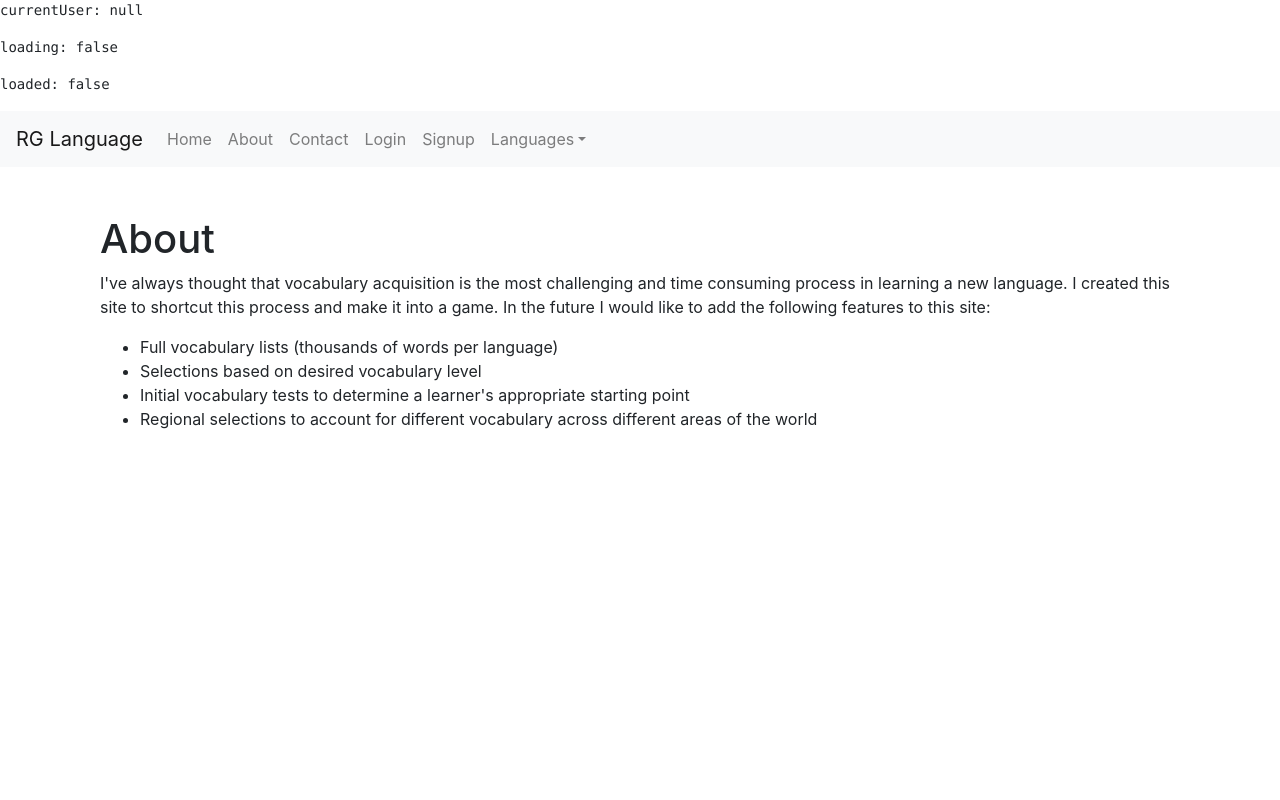
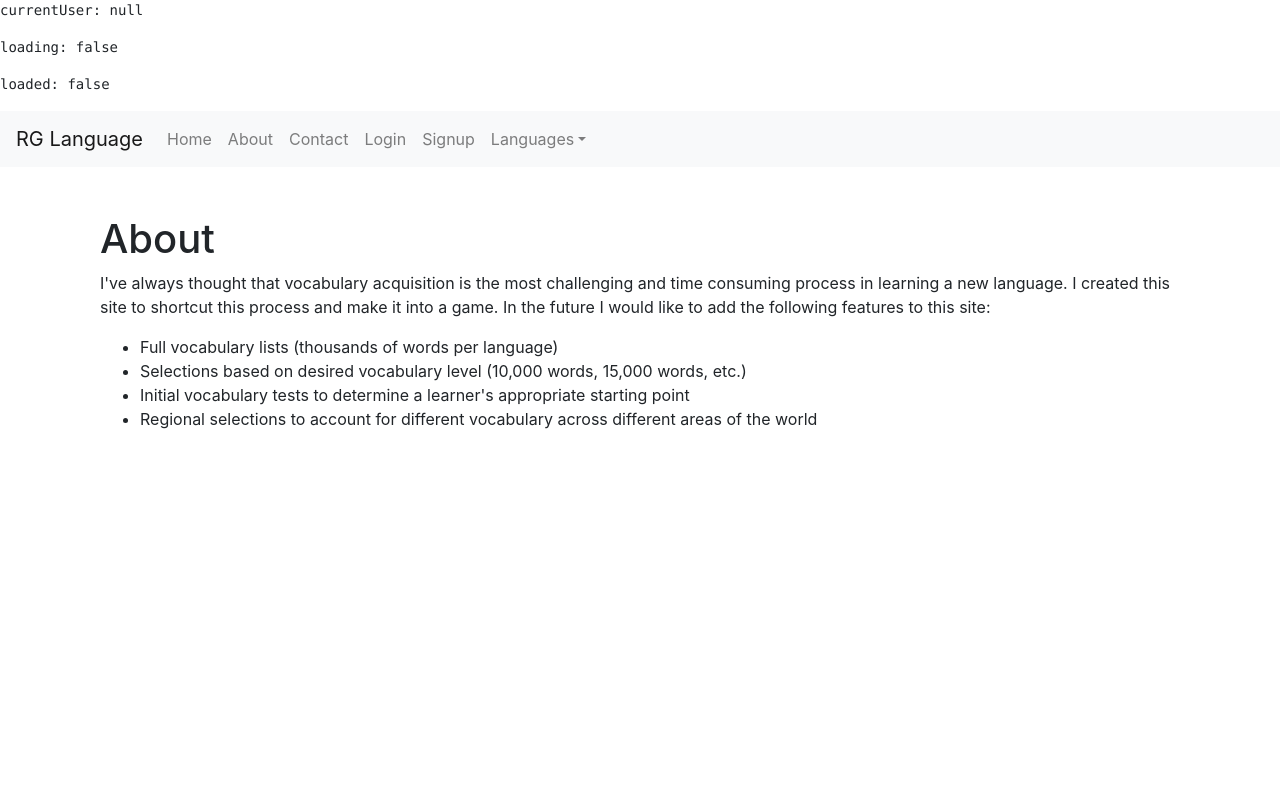
Before and after one commit to rsg71/RG_Language, a React (Create React App) app in the folder client/: page /about in a window 1280 px wide. Shown: the top 800 px of the page. Built offline with nearby package versions, Linux system fonts and the light colour scheme; no server answers.

Commit message:
edit about page

```diff
--- a/client/src/pages/About/About.js
+++ b/client/src/pages/About/About.js
@@ -17,7 +17,7 @@ export default function About() {
 
                         <ul>
                             <li>Full vocabulary lists (thousands of words per language)</li>
-                            <li>Selections based on desired vocabulary level</li>
+                            <li>Selections based on desired vocabulary level (10,000 words, 15,000 words, etc.)</li>
                             <li>Initial vocabulary tests to determine a learner's appropriate starting point</li>
                             <li>Regional selections to account for different vocabulary across different areas of the world</li>
                         </ul>
```
